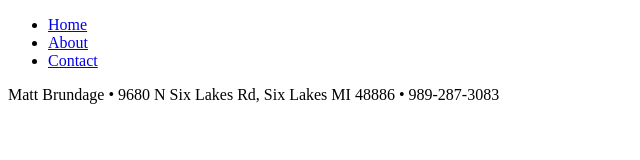
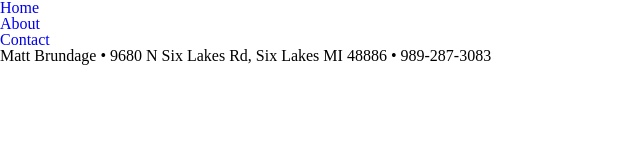
Before and after one commit to Vyathan/MbrundageWebsite, a plain HTML site: page MbrundageWebsite/index.html in a window 1280 px wide. Shown: the whole page, without its empty margins (0-640 px from the left). Drawn offline with Linux system fonts and the light colour scheme.

Commit message:
Reset Styles

```diff
--- a/MbrundageWebsite/css/mb_reset.css
+++ b/MbrundageWebsite/css/mb_reset.css
@@ -5,3 +5,30 @@ Reset Style Sheet for mbrundage.com
 
 Filename: mb_reset.css
 */
+
+/* Structural Styles */
+article, aside, figcaption, figure, footer, header, main, nav, section {
+    display: block;
+}
+
+/* Typographic Styles */
+address, article, aside, blockquote, body, cite, div, dl, dt, dd, em, figcaption, figure, footer, h1, h2, h3, h4, h5, h6, header, html, img, li, main, nav, ol, p, section, span, ul {
+    background: transparent;
+    font-size: 100%;
+    margin: 0;
+    padding: 0;
+    vertical-align: baseline;
+}
+
+nav ul {
+    list-style: none;
+    list-style-image: none;
+}
+
+nav a {
+    text-decoration: none;
+}
+
+body {
+    line-height: 1;
+}
```
Also changed, not shown: 1 other file.
